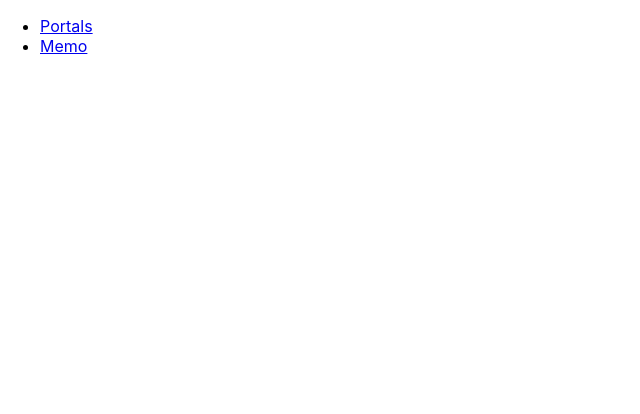
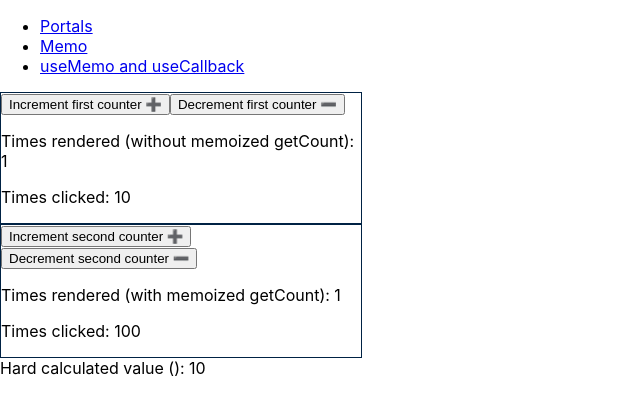
Before and after one commit to pszymanski95/react-playground, a React (Create React App) app: page /use-memo-use-callback in a window 1280 px wide. Shown: the top 414 px of the page, without its empty margins (0-640 px from the left). Built offline with nearby package versions, Linux system fonts and the light colour scheme.

Commit message:
Add useMemo and useCallback

```diff
--- a/src/App.js
+++ b/src/App.jsx
@@ -7,6 +7,7 @@ import {
 
 import { Portals } from './topics/portals/Portals';
 import { Memo } from './topics/memo/Memo';
+import { UseMemoUseCallback } from './topics/use-memo-use-callback/UseMemoUseCallback';
 
 const App = () => {
   return (
@@ -20,6 +21,9 @@ const App = () => {
             <li>
               <Link to="/memo">Memo</Link>
             </li>
+            <li>
+              <Link to="/use-memo-use-callback">useMemo and useCallback</Link>
+            </li>
           </ul>
         </nav>
         <Switch>
@@ -29,6 +33,9 @@ const App = () => {
           <Route path="/memo">
             <Memo />
           </Route>
+          <Route path="/use-memo-use-callback">
+            <UseMemoUseCallback />
+          </Route>
           <Route default path="/" />
         </Switch>
       </div>
--- a/src/topics/memo/Memo.jsx
+++ b/src/topics/memo/Memo.jsx
@@ -23,7 +23,7 @@ export const Memo = () => {
       {/*
         We render <RenderCounter> component as a child, either without and with memoization.
 
-        You can spot that component without memoization is rerendered 2 times.
+        You can notice that component without memoization is rerendered 2 times.
         Don't worry, it's caused by the React strict mode. On prod it will rerender only one time per change 😛
       */}
       <div>
--- /dev/null
+++ b/src/topics/use-memo-use-callback/UseMemoUseCallback.jsx
@@ -0,0 +1,116 @@
+import { useState, useRef, memo, useCallback, useMemo } from "react";
+
+/*
+    USEMEMO AND USECALLBACK
+
+  UseMemo and useCallback are very similar tolls to each other. Both takes two arguments: function and array of dependencies.
+  The difference of these two functions are that:
+  - useMemo returns memoized result of the function. It's memoized values depends on the values in dependency array.
+  - useCallback returns memoized function. Memoized function also depends on the values in dependency array.
+
+  UseMemo is mostly used to memoize results of functions that require a lot of computing work.
+  It basicly returns memoized (saved) value of that function in case value for particular dependency has been already computed.
+
+  UseCallback is mostly used along with the React.memo. It ensure, that memoized function didn't change due to parent rerendering.
+*/
+
+export const UseMemoUseCallback = () => {
+  const [count, setCount] = useState(10);
+  const [count2, setCount2] = useState(100);
+
+  const handleIncrement = () => {
+    setCount(count + 1);
+  };
+  const handleDecrement = () => {
+    setCount(count - 1);
+  };
+
+  const handleIncrement2 = () => {
+    setCount2(count2 + 1);
+  };
+  const handleDecrement2 = () => {
+    setCount2(count2 - 1);
+  };
+
+  /*
+    GetCount renders the first counter. It's not memoized, therefore this function will be reacreated each time this component is rerendered (every state change).
+    Because of that, the child component that takes this function as a prop will also be rerendered, because React.memo sees that props change.
+  */
+  const getCount = () => <p>Times clicked: {count}</p>;
+
+  /*
+    GetCount2 renders the second counter. It's memoized as memoizedGetCount2. This memoized function depends on count2 state,
+    and therefore this function is recreated only when parent component rerenders AND count2 state changes.
+    Because of that, child component that takes this function as a prop should also rerenders only, when count2 state changes.
+  */
+  const getCount2 = () => <p>Times clicked: {count2}</p>;
+  const memoizedGetCount2 = useCallback(getCount2, [count2]);
+
+
+  /*
+    Lets suppose that this euclidean algorith requires a lot of computation to generate result.
+
+    Without memoization, this function would need to compute every time count or count2 changes. This situation could drastically slow down the application.
+    With memoization, every time count or count2 changes, useMemo tries to return earlier computed value without caling the function
+    (of course it's already computed result for the given parameters).
+
+    You may notice, that useMemo also takes the heavyComputation function in the dependancy array.
+    That's because useMemo (as well as useEfect) wants all the dependencies like varaibles and functions in its dependancy array.
+    As heavyComputation function may be recreated on component rerender it must use useCallback, to make sure the reference stays the same.
+    Otherwise memoized value would be always computed from scratch, because heavyComputation reference would change.
+  */
+  const heavyComputation = useCallback((a, b) => b === 0 ? a : heavyComputation(b, a % b), []);
+  const memoizedValue = useMemo(() => heavyComputation(count, count2), [heavyComputation, count, count2]);
+
+  return (
+    <div>
+
+      {/*
+        You should notice, that first counter is rerendered even, the second counter is incremented.
+      */}
+      <div style={{ border: "solid 1px #024", maxWidth: "360px" }}>
+        <button onClick={handleIncrement}>Increment first counter ➕</button>
+        <button onClick={handleDecrement}>Decrement first counter ➖</button>
+        <p>
+          Times rendered (without memoized getCount):{" "}
+          <MemoizedRenderCounter getCount={getCount} />
+        </p>
+      </div>
+
+      {/*
+        Second counter is rerendered only when the second counter is incremented.
+      */}
+      <div style={{ border: "solid 1px #024", maxWidth: "360px" }}>
+        <button onClick={handleIncrement2}>Increment second counter ➕</button>
+        <button onClick={handleDecrement2}>Decrement second counter ➖</button>
+        <p>
+          Times rendered (with memoized getCount):{" "}
+          <MemoizedRenderCounter getCount={memoizedGetCount2} />
+        </p>
+      </div>
+
+      <div>
+        Hard calculated value (): {memoizedValue}
+      </div>
+    </div>
+  );
+};
+
+const MemoizedRenderCounter = memo(({ getCount }) => {
+  /*
+    useRef is used here to keep render counter value on rerenders.
+  */
+  const renderCounter = useRef(0);
+
+  renderCounter.current++;
+
+  return (
+    <span>
+      {renderCounter.current}
+      {/*
+        The counter from parent component is rendered here.
+       */}
+      {getCount()}
+    </span>
+  );
+});
```
Also changed, not shown: 1 other file (tests, documents, lock files or other folders).
